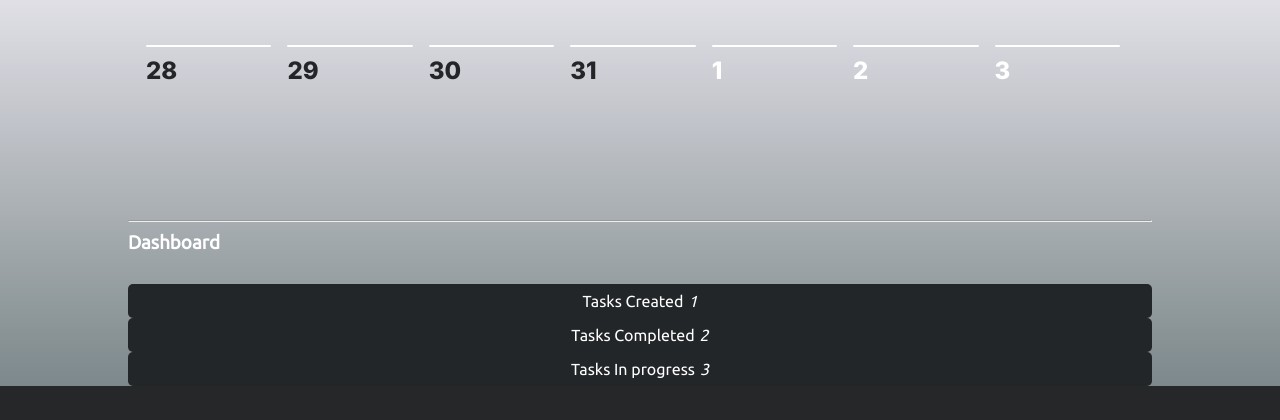
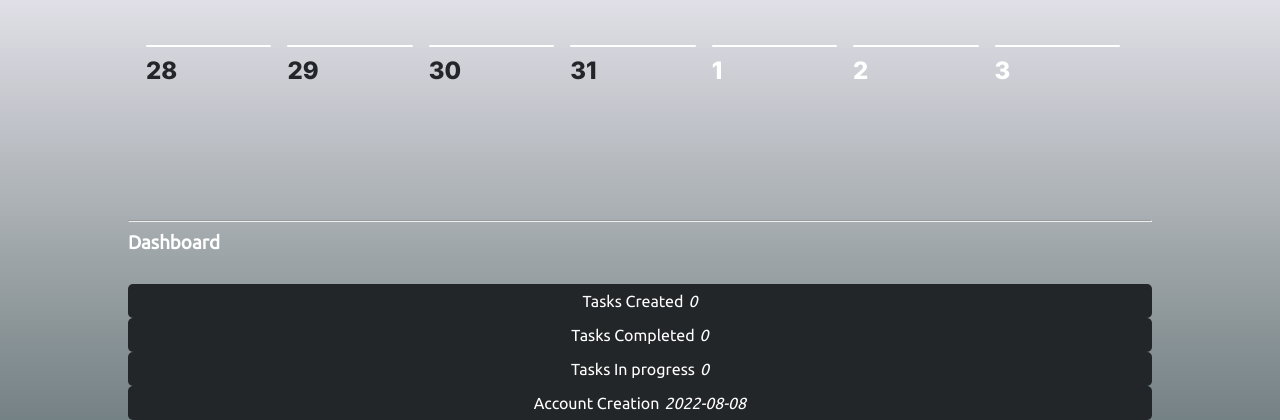
Before and after one commit to kenan0x0/to-do-flask, a Flask app: page / in a window 1280 px wide. Shown: the part 824-1244 px from the top of the page. Before the commit the page ends 1210 px from the top, so only its background shows below. Run offline with Flask 2, Linux system fonts and the light colour scheme; the visitor is signed in with stand-in values (Sample User, id 1); data comes from the database, SQL or seed files in the repository; data that the repository does not hold is empty; some libraries are stand-ins or nearby versions.

Commit message:
finalize

```diff
--- a/app/models.py
+++ b/app/models.py
@@ -8,12 +8,14 @@ class Users(db.Model, UserMixin):
     email = db.Column(db.String(120), unique=True)
     password = db.Column(db.String(500))
     user_image = db.Column(db.String(), unique=False, nullable=True)
+    creation_time = db.Column(db.Date, nullable=False, unique=False)
 
-    def __init__(self, user, email, password, user_image):
+    def __init__(self, user, email, password, user_image, creation_time):
         self.user = user
         self.password = password
         self.email = email
         self.user_image = user_image
+        self.creation_time = creation_time
 
 class Tasks(db.Model, UserMixin):
     __tablename__ = 'Tasks'
--- a/app/templates/index.html
+++ b/app/templates/index.html
@@ -79,19 +79,25 @@
                 <div class="box">
                     <div class="inner-box">
                         <p>Tasks Created</p>
-                        <i>1</i>
+                        <i>{{tasks_total}}</i>
                     </div>
                 </div>
                 <div class="box">
                     <div class="inner-box">
                         <p>Tasks Completed</p>
-                        <i>2</i>
+                        <i>{{tasks_finished}}</i>
                     </div>
                 </div>
                 <div class="box">
                     <div class="inner-box">
                         <p>Tasks In progress</p>
-                        <i>3</i>
+                        <i>{{tasks_ongoing}}</i>
+                    </div>
+                </div>
+                <div class="box">
+                    <div class="inner-box">
+                        <p>Account Creation</p>
+                        <i>{{account_creation}}</i>
                     </div>
                 </div>
             </section>
--- a/app/views.py
+++ b/app/views.py
@@ -56,7 +56,7 @@ def register():
 
         else:
             pw_hash = bc.generate_password_hash(password)
-            user = Users(username, email, pw_hash, image_content)
+            user = Users(username, email, pw_hash, image_content, datetime.now().date())
             db.session.add(user)
             db.session.commit()
             msg = 'User created, you can now login.'
@@ -96,13 +96,24 @@ def index():
 
     user_name = Users.query.filter_by(email=current_user.email).first().user
     prof_pic = Users.query.filter_by(email=current_user.email).first().user_image
+    account_creation = Users.query.filter_by(email=current_user.email).first().creation_time
     prof_pic = user_profile_image(db_image=prof_pic, email=current_user.email)
     user_id = Users.query.filter_by(email=current_user.email).first().id
     user_tasks = Tasks.query.filter_by(user_id=user_id).all()
 
+
+    tasks_finished = 0
+    tasks_ongoing = 0
+    for task in user_tasks:
+        if task.task_completed:
+            tasks_finished += 1
+        else:
+            tasks_ongoing += 1
+    tasks_total = len(user_tasks)
+
     calendar_tasks = [[task.task_date.strftime("%m/%d/%Y").replace("/","-"), task.task_title, task.task_body, task.id] for task in user_tasks]
 
-    return render_template('index.html', user_name=user_name, calendar_tasks=calendar_tasks, prof_pic=prof_pic)
+    return render_template('index.html', user_name=user_name, calendar_tasks=calendar_tasks, prof_pic=prof_pic, tasks_total=tasks_total, tasks_finished=tasks_finished, tasks_ongoing=tasks_ongoing, account_creation=account_creation)
 
 @app.route('/add-task', methods=['GET', 'POST'])
 def add_task():
```
